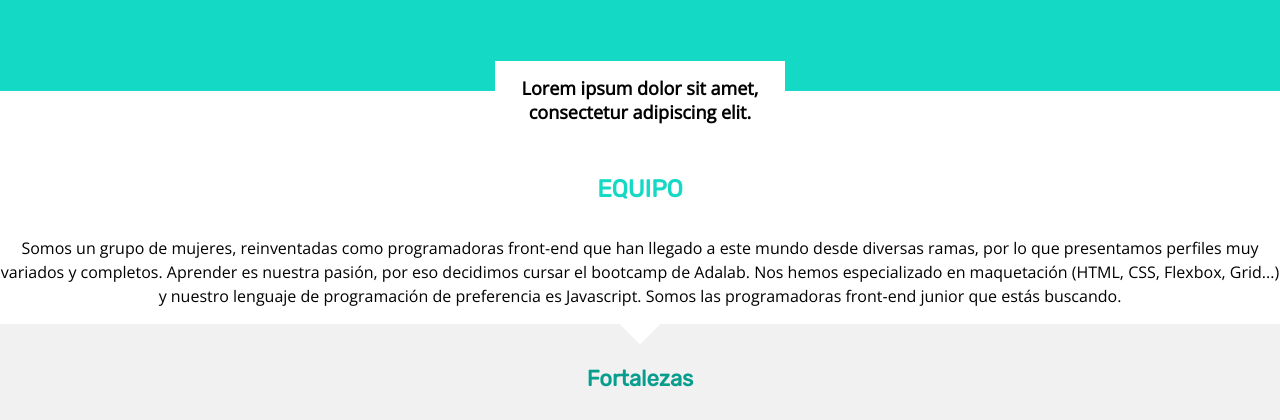
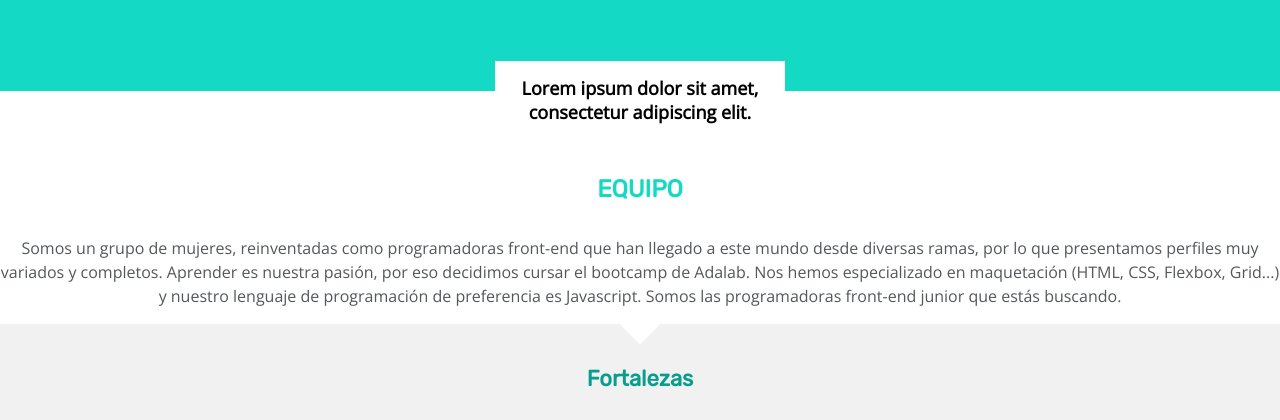
Before and after one commit to Adalab/Project--Promo-Module-Team-4-, a plain HTML site: page index.html in a window 1280 px wide. Shown: the part 378-798 px from the top of the page. Drawn offline with nearby package versions, Linux system fonts and the light colour scheme.

Commit message:
Cambio nombre variable en p

```diff
--- a/style.css
+++ b/style.css
@@ -27,7 +27,7 @@ body {
 }
 
 p {
-  color: var(--gunmetal);
+  color: var(--dark-background);
   font-family: "Open Sans";
   font-size: 16px;
   text-align: center;
```
